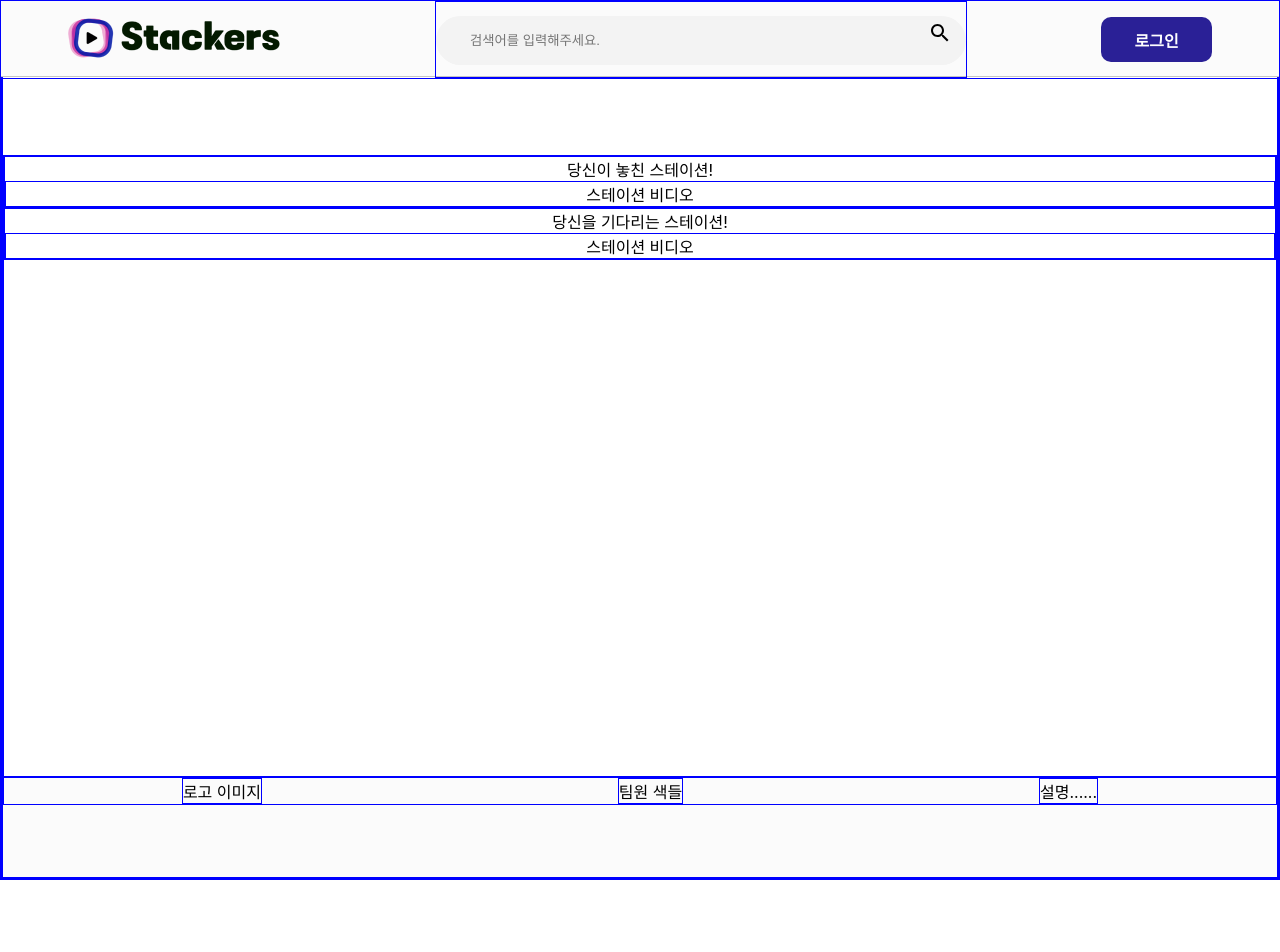
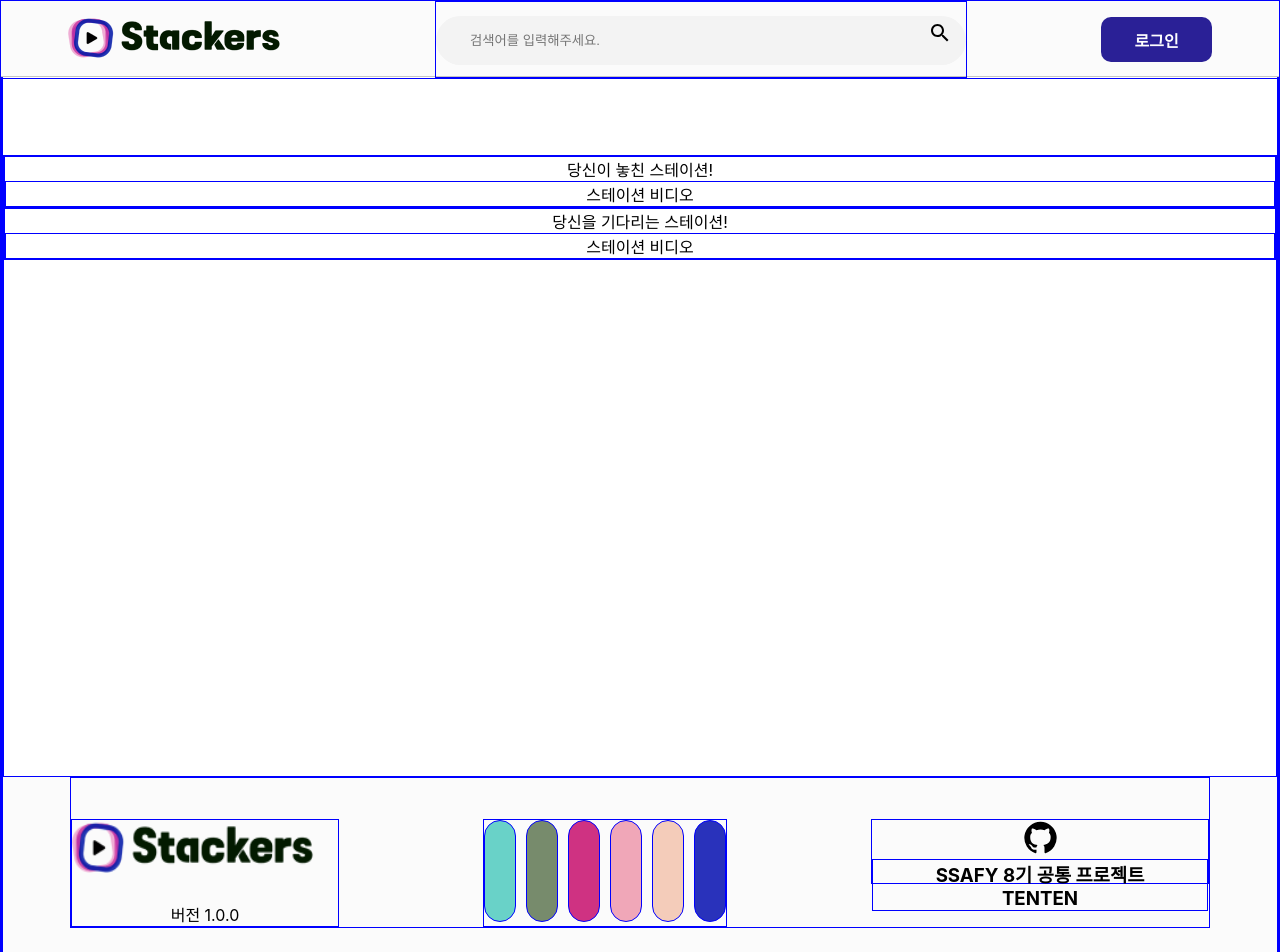
Before and after one commit to yeojinj/stackers, a React (Create React App) app in the folder frontend/: page /MainRoom in a window 1280 px wide. Shown: the top 952 px of the page. Before the commit the page ends 880 px from the top, so only its background shows below. Built offline with nearby package versions, Linux system fonts and the light colour scheme.

Commit message:
Design: 푸터 레이아웃 구성

```diff
--- a/frontend/src/components/Footer.js
+++ b/frontend/src/components/Footer.js
@@ -1,16 +1,34 @@
-import React from 'react'
-import '../styles/footer.css'
+import React from 'react';
+import logo from '../assets/logo.png';
+import GitHubIcon from '@mui/icons-material/GitHub';
+import '../styles/footer.css';
 
 function Footer() {
   return (
     <footer className="footer">
       <div className="footer-container">
-        <div>로고 이미지</div>
-        <div>팀원 색들</div>
-        <div>설명......</div>
+        <div className="footer-logo">
+          <img className="footer-logo-img" src={logo}></img>
+          <p className="footer-version">버전 1.0.0</p>
+        </div>
+        <div className="team-colors">
+          <div className="team-color-turquoise"></div>
+          <div className="team-color-sage"></div>
+          <div className="team-color-magenta"></div>
+          <div className="team-color-flamingo"></div>
+          <div className="team-color-apricot"></div>
+          <div className="team-color-lapis"></div>
+        </div>
+        <div className="github">
+          <GitHubIcon fontSize="large" />
+          <div className="github-info">
+            <h3 className='github-h3'>SSAFY 8기 공통 프로젝트</h3>
+            <h3 className='github-h3'>TENTEN</h3>
+          </div>
+        </div>
       </div>
     </footer>
-  )
+  );
 }
 
-export default Footer
+export default Footer;
--- a/frontend/src/styles/footer.css
+++ b/frontend/src/styles/footer.css
@@ -1,11 +1,98 @@
 .footer {
   width: 100%;
-  height: 100px;
+  height: 190px;
   margin-top: auto;
+  /* padding-top: 41px;
+  padding-left: 67px;
+  padding-right: 67px; */
   background-color: rgba(251, 251, 251, 1);
 }
 
 .footer-container {
   display: flex;
-  justify-content: space-around;
+  justify-content: space-between;
+  margin-left: 67px;
+  margin-right: 67px;
 }
+
+.footer-logo {
+  background-color: rgba(251, 251, 251, 1);
+  margin-top: 41px;
+}
+
+.footer-logo-img {
+  width: 266px;
+  height: 78px;
+}
+
+.footer-version {
+  margin: 0px;
+}
+
+.team-colors {
+  display: flex;
+  flex-direction: row;
+  margin-top: 41px;
+}
+
+.team-color-turquoise {
+  width: 30px;
+  height: 100px;
+  margin-right: 10px;
+  border-radius: 30px;
+  background-color: rgba(105, 210, 200, 1);
+}
+
+.team-color-sage {
+  width: 30px;
+  height: 100px;
+  margin-right: 10px;
+  border-radius: 30px;
+  background-color: rgba(119, 139, 108, 1);
+}
+
+.team-color-magenta {
+  width: 30px;
+  height: 100px;
+  margin-right: 10px;
+  border-radius: 30px;
+  background-color: rgba(207, 50, 130, 1);
+}
+
+.team-color-flamingo {
+  width: 30px;
+  height: 100px;
+  margin-right: 10px;
+  border-radius: 30px;
+  background-color: rgba(240, 167, 184, 1);
+}
+
+.team-color-apricot {
+  width: 30px;
+  height: 100px;
+  margin-right: 10px;
+  border-radius: 30px;
+  background-color: rgba(244, 204, 186, 1);
+}
+
+.team-color-lapis {
+  width: 30px;
+  height: 100px;
+  border-radius: 30px;
+  background-color: rgba(41, 50, 187, 1);
+}
+
+.github {
+  width: 336px;
+  height: 63px;
+  float: left;
+  margin-top: 41px;
+}
+
+.github-h3 {
+  margin: 0px;
+}
+
+/* .github-info {
+  float: right;
+} */
```
